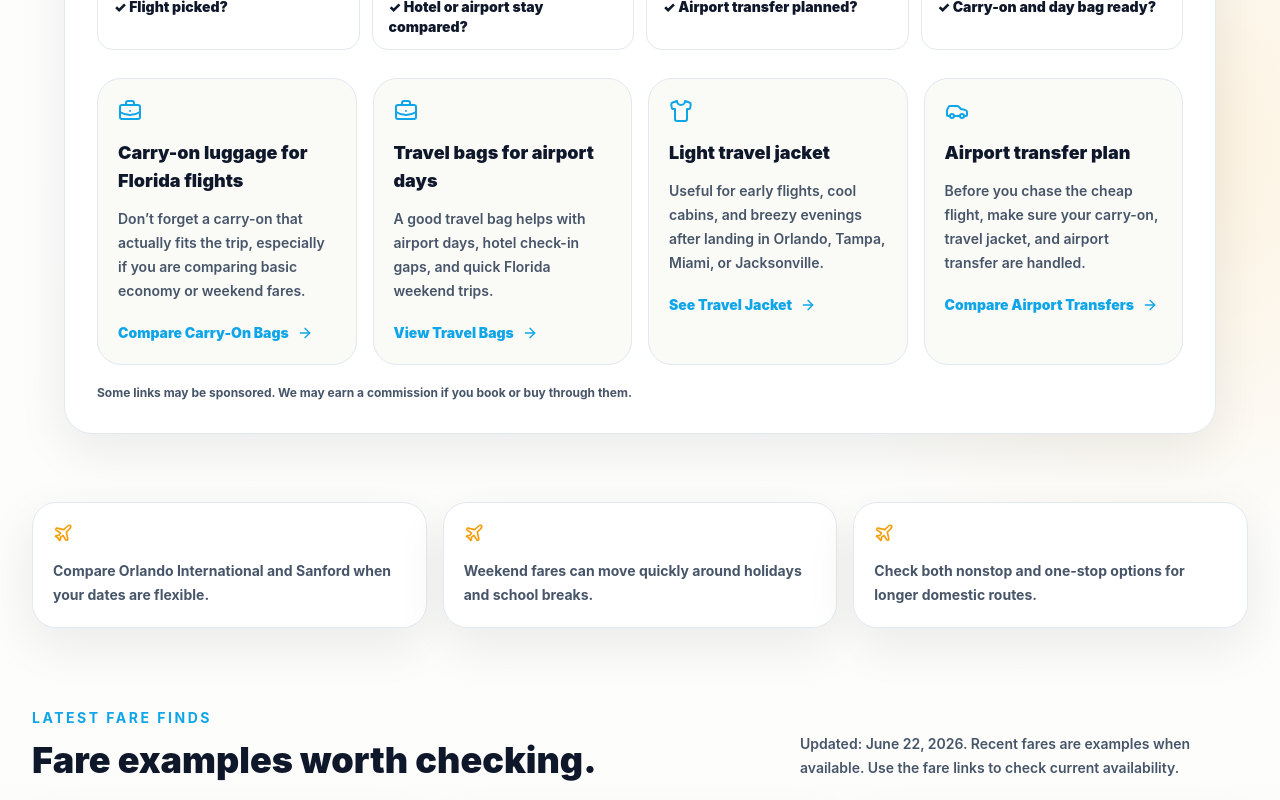
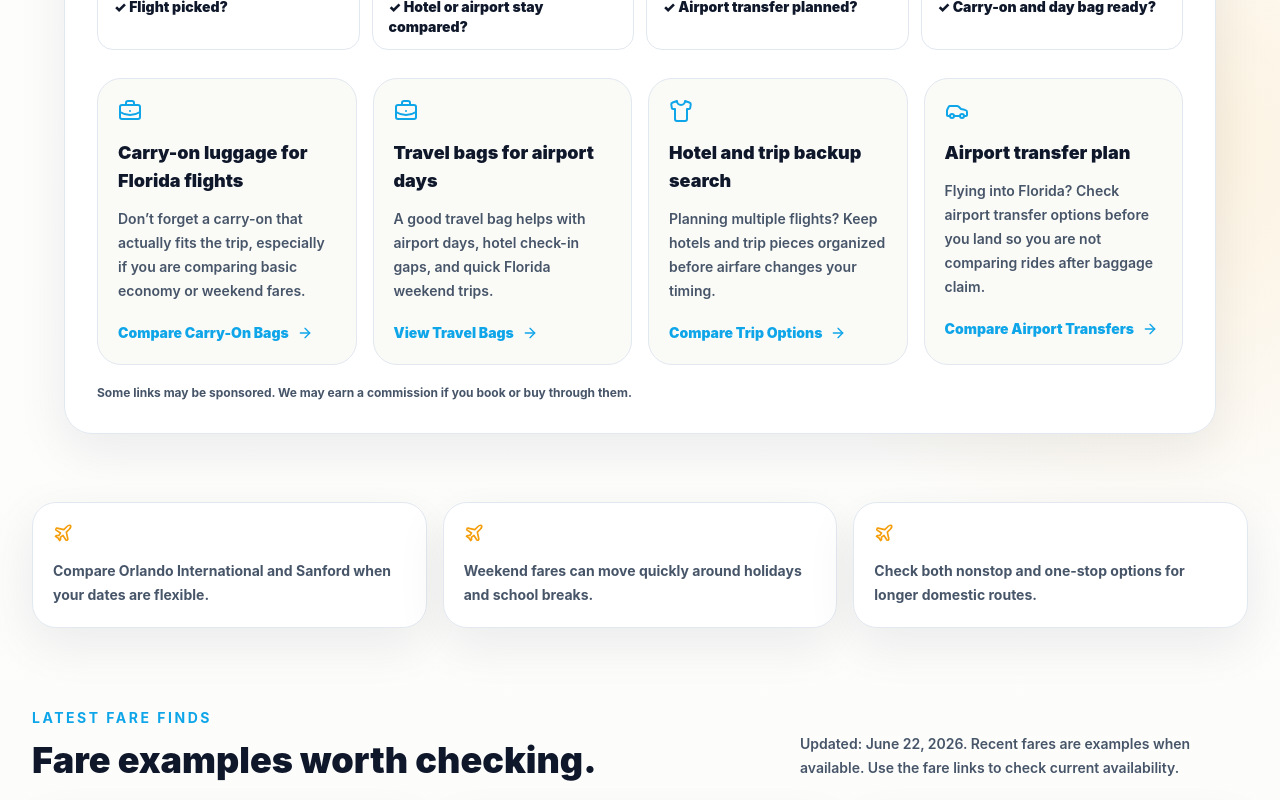
Before and after one commit to jmanock/fdflorida, a Next.js app: page /orlando-flight-deals in a window 1280 px wide. Shown: the part 1420-2220 px from the top of the page. Built offline with nearby package versions, Linux system fonts and the light colour scheme.

Commit message:
updated to v13.5

```diff
--- a/components/RelatedFloridaGuides.tsx
+++ b/components/RelatedFloridaGuides.tsx
@@ -1,3 +1,7 @@
+"use client";
+
+import { trackEvent } from "@/lib/analytics";
+
 type RelatedGuide = {
   label: string;
   href: string;
@@ -11,6 +15,18 @@ export function RelatedFloridaGuides({ guides }: { guides: RelatedGuide[] }) {
     { label: "Find Florida attractions", href: "https://localdealsflorida.org/best-things-to-do-in-florida" },
     { label: "Build a vacation package", href: "https://floridadealshub.com/vacation-packages" }
   ];
+  const trackRelatedClick = (target: string, label: string, placementType: string) => {
+    trackEvent({
+      action: "related_guide_click",
+      category: "engagement",
+      params: {
+        source_page: window.location.pathname,
+        target_page: target,
+        placement_type: placementType,
+        cta_text: label
+      }
+    });
+  };
 
   return (
     <section className="section-fade mx-auto w-full max-w-7xl px-4 py-10 sm:px-6 lg:px-8">
@@ -23,6 +39,7 @@ export function RelatedFloridaGuides({ guides }: { guides: RelatedGuide[] }) {
               key={guide.href}
               className="rounded-2xl border border-slate-200 bg-sand p-4 text-sm font-black text-ink transition hover:border-sky-200 hover:bg-skyline hover:text-ocean"
               href={guide.href}
+              onClick={() => trackRelatedClick(guide.href, guide.label, "related_guides")}
             >
               {guide.label}
             </a>
@@ -32,7 +49,7 @@ export function RelatedFloridaGuides({ guides }: { guides: RelatedGuide[] }) {
           <p className="text-sm font-black uppercase tracking-[0.14em] text-ocean">Readers also planned</p>
           <div className="mt-4 grid gap-3 sm:grid-cols-2 lg:grid-cols-5">
             {readersAlsoPlanned.map((item) => (
-              <a className="rounded-2xl bg-white px-4 py-3 text-sm font-black text-ink transition hover:text-ocean" href={item.href} key={item.href}>
+              <a className="rounded-2xl bg-white px-4 py-3 text-sm font-black text-ink transition hover:text-ocean" href={item.href} key={item.href} onClick={() => trackRelatedClick(item.href, item.label, "readers_also_planned")}>
                 {item.label}
               </a>
             ))}
--- a/components/SiteFooter.tsx
+++ b/components/SiteFooter.tsx
@@ -83,7 +83,7 @@ export function SiteFooter() {
             ))}
           </nav>
           <p className="mt-5 max-w-3xl text-xs font-semibold leading-5 text-slateText">
-            Some links on this site may earn us a commission at no extra cost to you. This helps keep our deal alerts free.
+            Some links may be sponsored or affiliate links. We may earn a commission if you book or buy through them, at no extra cost to you.
           </p>
         </div>
       </div>
--- a/components/TravelEssentialsBlock.tsx
+++ b/components/TravelEssentialsBlock.tsx
@@ -11,16 +11,22 @@ const rel = "sponsored nofollow noopener noreferrer";
 function eventForAdvertiser(advertiser: TravelEssentialItem["advertiser"]) {
   if (advertiser === "nomatic") return "affiliate_click_nomatic";
   if (advertiser === "airport_transfer") return "affiliate_click_transfer";
+  if (advertiser === "esimshop" || advertiser === "esimania") return "affiliate_click_esim";
+  if (advertiser === "bookafly") return "affiliate_click_bookafly";
   return "travel_essentials_click";
 }
 
 export function TravelEssentialsBlock({ slug }: { slug: string }) {
   const transferUrl = getTransferAffiliateUrl(slug);
+  const isInternational = /cancun|bahamas|caribbean|mexico|international|europe|san-juan/.test(slug);
+  const toolkitItems = flightTravelEssentials
+    .filter((item) => item.category !== "esim" || isInternational)
+    .slice(0, isInternational ? 4 : 3);
   const items: TravelEssentialItem[] = [
-    ...flightTravelEssentials,
+    ...toolkitItems,
     {
       title: "Airport transfer plan",
-      description: "Before you chase the cheap flight, make sure your carry-on, travel jacket, and airport transfer are handled.",
+      description: "Flying into Florida? Check airport transfer options before you land so you are not comparing rides after baggage claim.",
       cta: "Compare Airport Transfers",
       affiliateUrl: transferUrl,
       advertiser: "airport_transfer",
@@ -42,12 +48,18 @@ export function TravelEssentialsBlock({ slug }: { slug: string }) {
       advertiser: item.advertiser,
       category: item.category,
       cta_text: item.cta,
+      affiliate_partner: item.advertiser,
       item_title: item.title,
       outbound_url: item.affiliateUrl,
+      page_topic: slug,
       page_type: "flight",
-      page_path: window.location.pathname
+      page_path: window.location.pathname,
+      placement_type: "travel_toolkit",
+      tool_type: item.category
     };
     trackEvent({ action: "travel_essentials_click", category: "affiliate", params });
+    trackEvent({ action: "toolkit_click", category: "affiliate", params });
+    trackEvent({ action: "affiliate_click", category: "affiliate", params });
     trackEvent({ action: eventForAdvertiser(item.advertiser), category: "affiliate", params });
   }
 
--- a/lib/travelEssentials.ts
+++ b/lib/travelEssentials.ts
@@ -3,7 +3,7 @@ export type TravelEssentialItem = {
   description: string;
   cta: string;
   affiliateUrl: string;
-  advertiser: "nomatic" | "outfitr" | "bedsure" | "airport_transfer";
+  advertiser: "nomatic" | "bookafly" | "esimshop" | "esimania" | "airport_transfer";
   category: string;
 };
 
@@ -15,6 +15,12 @@ export const NOMATIC_TRAVEL_BAGS_SALE_URL =
   "https://www.awin1.com/awclick.php?gid=532276&mid=90033&awinaffid=2881665&linkid=4060937";
 export const NOMATIC_OUTSET_JACKET_URL =
   "https://www.awin1.com/awclick.php?gid=532276&mid=90033&awinaffid=2881665&linkid=4060934";
+export const ESIMSHOP_URL =
+  "https://www.awin1.com/awclick.php?gid=600694&mid=124780&awinaffid=2881665&linkid=4730960&clickref=";
+export const ESIMANIA_URL =
+  "https://www.awin1.com/awclick.php?gid=520640&mid=115715&awinaffid=2881665&linkid=3954532&clickref=";
+export const BOOKAFLY_URL =
+  "https://www.awin1.com/awclick.php?gid=604498&mid=125562&awinaffid=2881665&linkid=4772849&clickref=";
 
 export const flightTravelEssentials: TravelEssentialItem[] = [
   {
@@ -34,11 +40,19 @@ export const flightTravelEssentials: TravelEssentialItem[] = [
     category: "travel_bags"
   },
   {
-    title: "Light travel jacket",
-    description: "Useful for early flights, cool cabins, and breezy evenings after landing in Orlando, Tampa, Miami, or Jacksonville.",
-    cta: "See Travel Jacket",
-    affiliateUrl: NOMATIC_OUTSET_JACKET_URL,
-    advertiser: "nomatic",
-    category: "travel_apparel"
+    title: "International eSIM setup",
+    description: "Going international after a Florida flight? Set up an eSIM before you leave so you are not stuck hunting for Wi-Fi after landing.",
+    cta: "Compare eSIM Options",
+    affiliateUrl: ESIMSHOP_URL,
+    advertiser: "esimshop",
+    category: "esim"
+  },
+  {
+    title: "Hotel and trip backup search",
+    description: "Planning multiple flights? Keep hotels and trip pieces organized before airfare changes your timing.",
+    cta: "Compare Trip Options",
+    affiliateUrl: BOOKAFLY_URL,
+    advertiser: "bookafly",
+    category: "booking"
   }
 ];
```
